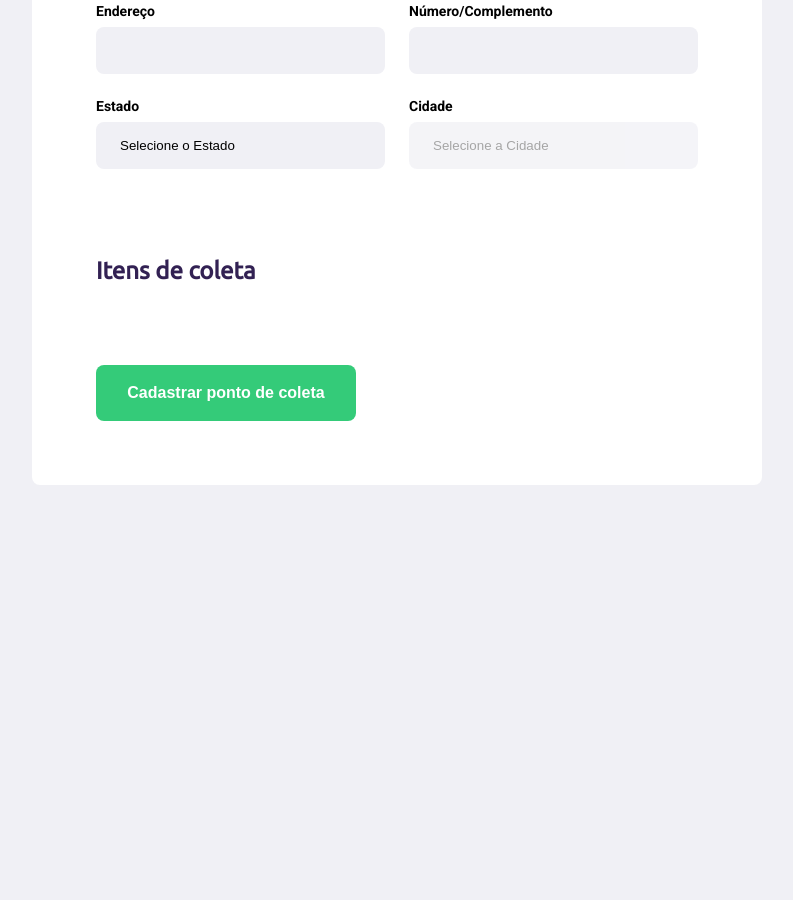
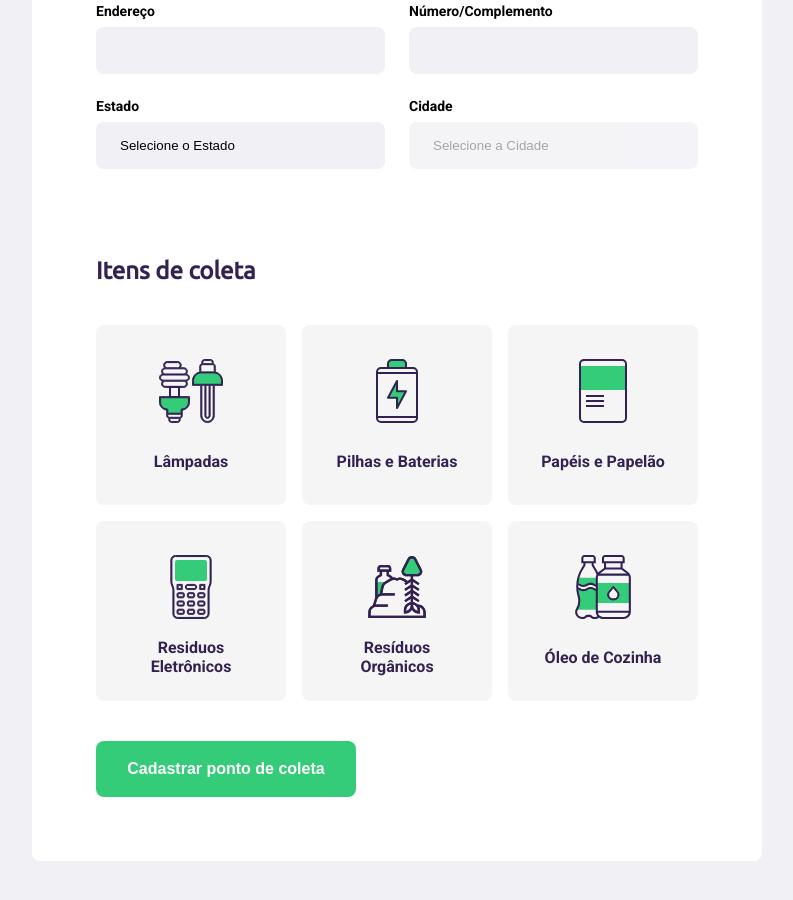
Before and after one commit to Gabriel-Venancio/e-coleta, a plain HTML site: page NLW/create-point.html in a window 1280 px wide. Shown: the part 502-1402 px from the top of the page, without its empty margins (138-931 px from the left). Before the commit the page ends 1067 px from the top, so only its background shows below. Drawn offline with Linux system fonts and the light colour scheme; no server answers.

Commit message:
formulário itens de coleta (opções)

```diff
--- a/NLW/create-point.html
+++ b/NLW/create-point.html
@@ -89,6 +89,41 @@
                         <h2>Itens de coleta</h2>
                     </legend>
 
+                    <div class="items-grid">
+                        <li data-id="1">
+                            <img src= "/NLW/assets/lampadas.svg" alt="Lâmpadas">
+                            <span>Lâmpadas</span>
+                        </li>
+
+                        <li data-id="2">
+                            <img src= "/NLW/assets/baterias.svg" alt="Pilhas e Baterias">
+                            <span>Pilhas e Baterias</span>
+                        </li>
+
+                        <li data-id="3">
+                            <img src= "/NLW/assets/papeis-papelao.svg" alt="Papéis e Papelão">
+                            <span>Papéis e Papelão</span>
+                        </li>
+
+                        <li data-id="4">
+                            <img src= "/NLW/assets/eletronicos.svg" alt="Resíduos Eletrônicos">
+                            <span>Residuos Eletrônicos</span>
+                        </li>
+
+                        <li data-id="5">
+                            <img src= "/NLW/assets/organicos.svg" alt="Resíduos Orgânicos">
+                            <span>Resíduos Orgânicos</span>
+                        </li>
+
+                        <li data-id="6">
+                            <img src= "/NLW/assets/oleo.svg" alt="Óleo de Cozinha">
+                            <span>Óleo de Cozinha</span>
+                        </li>
+
+                        <input type="hidden" name="items">
+
+                    </div>
+
                 </fieldset>
 
                 <button type="submit">Cadastrar ponto de coleta</button>
--- a/NLW/scripts/create-point.js
+++ b/NLW/scripts/create-point.js
@@ -37,3 +37,42 @@ function populateUFs() {
     document
         .querySelector("select[name=uf]")
         .addEventListener("change", getCities)
+
+
+const itemsToCollect = document.querySelectorAll(".items-grid li")
+
+for (const item of itemsToCollect) {
+    item.addEventListener("click", handleSelectedItem)
+}
+
+const collectedItems =  document.querySelector("input[name=items]")
+
+let selectedItems = []
+
+function handleSelectedItem(event){
+    const itemLi = event.target
+
+
+    itemLi.classList.toggle("selected")
+
+    const itemId = itemLi.dataset.id
+
+    const alreadySelected  = selectedItems.findIndex( item => { item == itemId
+    return itemFound }
+)
+
+if (alreadySelected >= 0 ) {
+    const filteresItems = selectedItems.filter( item => {
+        const itemIsDifferent = item != itemId
+        return itemsDifferent
+    })
+
+    selectedItems = filteredItems
+
+} else {
+    selectedItems.push(items)
+}
+
+    collectedItems.value = selectedItems
+
+}
--- a/NLW/styles/create-point.css
+++ b/NLW/styles/create-point.css
@@ -118,3 +118,49 @@ form button {
 form button:hover{
     background-color: #2FB86E;
 }
+
+.items-grid {
+    display: grid;
+    grid-template-columns: 1fr 1fr 1fr;
+    gap: 16px;
+}
+
+.items-grid li {
+    background-color: #F5F5F5;
+    list-style: none;
+
+    border: 2px solid #F5F5F5;
+    border-radius: 8px;
+    height: 180px;
+
+    padding: 32px 24px 16px;
+
+    display: flex;
+    flex-direction: column;
+    align-items: center;
+    justify-content: space-between;
+
+    text-align: center;
+
+    cursor: pointer;
+}
+
+.items-grid span{
+    margin-top: 12px;
+    flex: 1;
+
+    display: flex;
+    align-items: center;
+
+    color: var(--title-color);
+}
+
+.items-grid li.selected {
+    background: #E1FAEC;
+    border: 2px solid #34CB79;
+}
+
+.items-grid li img,
+.items-grid span {
+    pointer-events: none;
+}
```
